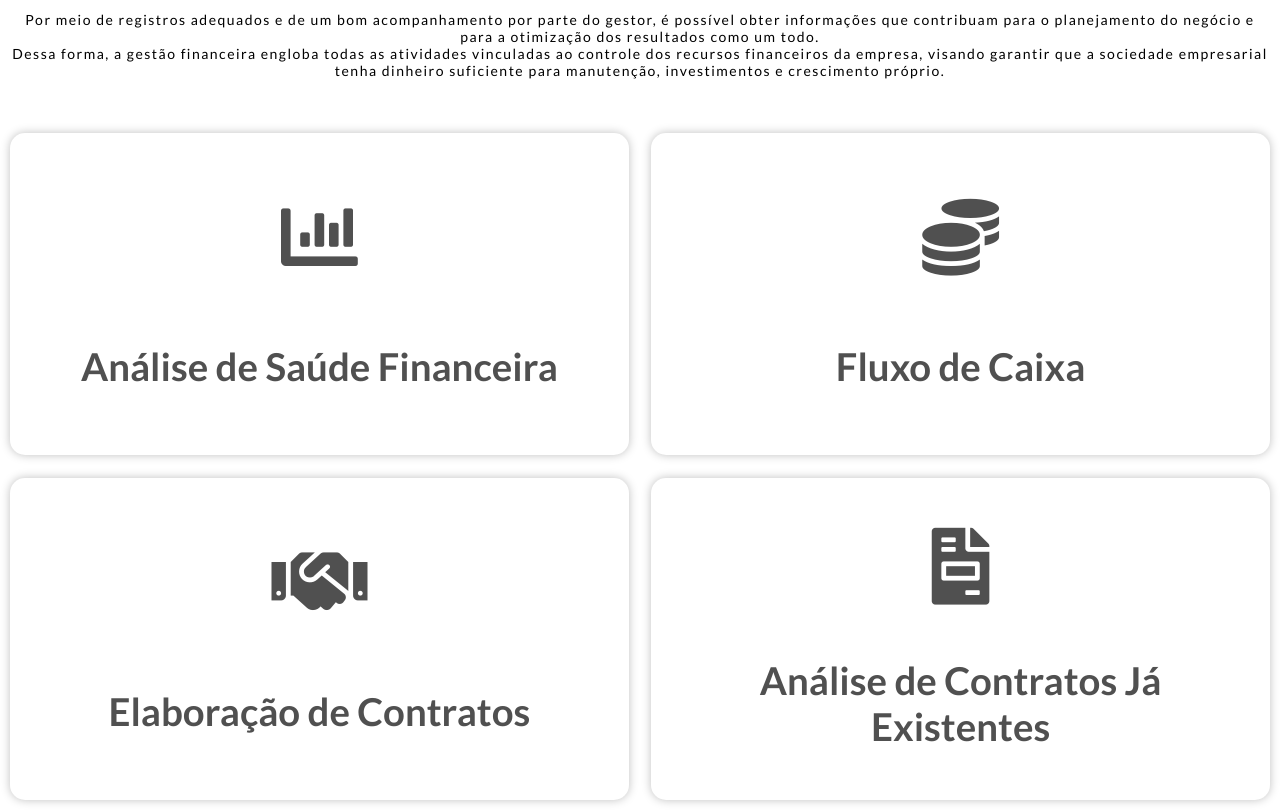
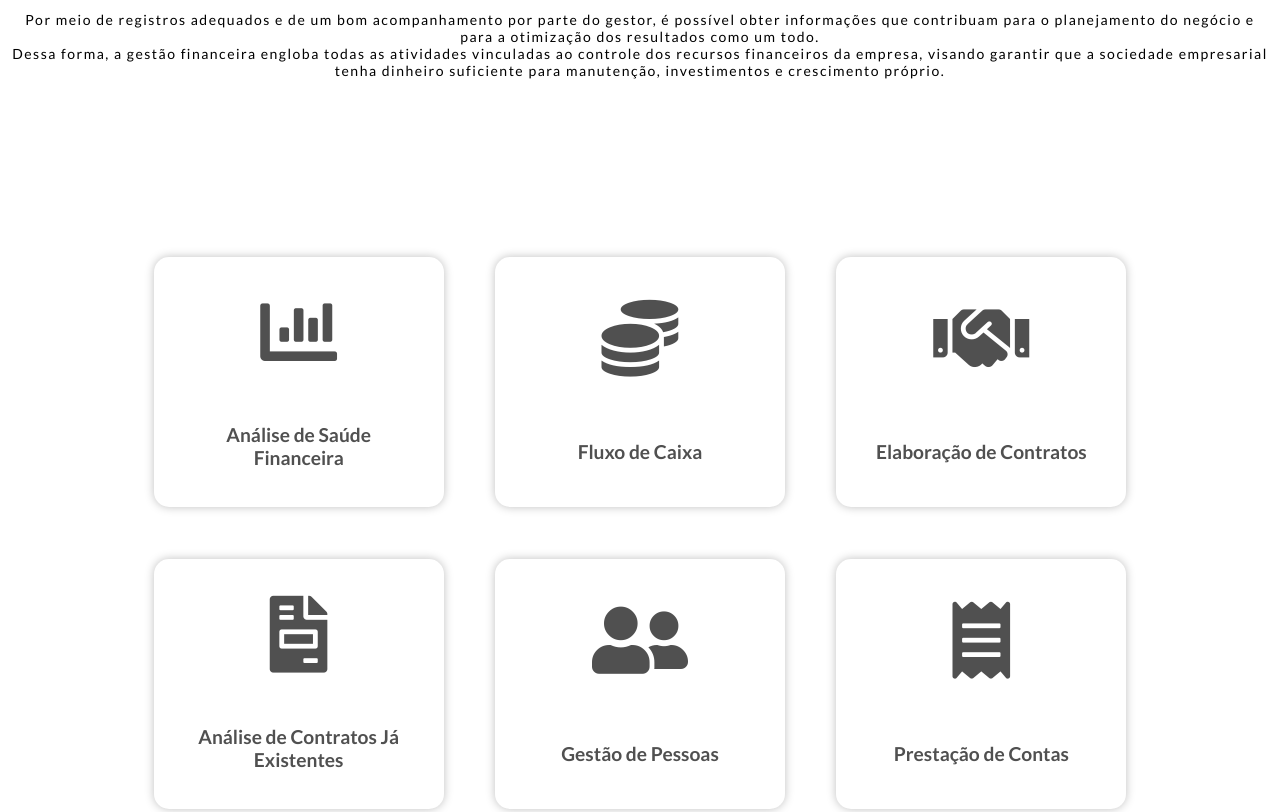
Before and after one commit to RicardoRR29/DRMello, a plain HTML site: page ResponsiveWebSite/index.html in a window 1280 px wide. Shown: the part 1115-1927 px from the top of the page. Drawn offline with Linux system fonts and the light colour scheme.

Commit message:
card fixed

```diff
--- a/ResponsiveWebSite/cards.css
+++ b/ResponsiveWebSite/cards.css
@@ -1,26 +1,23 @@
 
 .cards-section {
-    width: 100vw;
+    width: 80vw;
+    justify-content: center;
     color: rgb(80, 80, 80);
-}
-
-
-.grid-container {
-    margin-top: 20px;
+    margin: 10vw;
     display: grid;
     grid-template-columns: 1fr 1fr ;
     grid-template-rows: 1fr 1fr 1fr;
-    gap: 1.4rem;
+    gap: 4vw;
+    left: 50%;
 
-    padding: 10px 10px;
-    width: 100%;
+    padding: 2vw 2vw;
 }
 
 .card {
     position: relative;
     display: flex;
     flex-direction: column;
-    justify-content: space-evenly;
+    justify-content: space-around;
     align-items: center;
     background: #fff;
     box-shadow: 0px 0px 10px rgba(0, 0, 0, 0.25);
@@ -34,10 +31,29 @@
 }
 
 .card h2 {
-    padding: 1vw;
     font-size: 3vw;
     margin: 1vw;
     text-align: center;
     text-size-adjust: auto;
     /*padding-bottom: 15px;*/
 }
+
+@media (min-width: 500px) {
+
+    .cards-section {
+        grid-template-columns: 1fr 1fr 1fr;
+        grid-template-rows: 1fr 1fr;
+    }
+    .card {
+        padding: 1vw;
+
+    }
+    .card h2 {
+        padding: 1vw;
+        font-size: 1.5vw;
+        margin: 1vw;
+        text-align: center;
+        text-size-adjust: auto;
+        /*padding-bottom: 15px;*/
+    }
+}
--- a/ResponsiveWebSite/dropdown-menu.css
+++ b/ResponsiveWebSite/dropdown-menu.css
@@ -8,6 +8,10 @@
     position: fixed;
     height: 0;
     transition: height 1s ease;
+    border-bottom-left-radius: 10px;
+    border-bottom-right-radius: 10px;
+    box-shadow: 0px 0px 10px rgba(0, 0, 0, 0.25);
+
 }
 
 
--- a/ResponsiveWebSite/nav.css
+++ b/ResponsiveWebSite/nav.css
@@ -7,7 +7,6 @@ nav {
 }
 
 nav .logo {
-    font-weight: bold;
     font-size: 30px;
     margin-left: 20px;
 }
@@ -42,4 +41,5 @@ nav {
     padding: 0 1vw;
     transition: all 0.3s ease-in-out;
     z-index: 100;
+
 }
--- a/ResponsiveWebSite/wp.css
+++ b/ResponsiveWebSite/wp.css
@@ -5,7 +5,7 @@
     cursor: pointer;
     transition: all 0.5s ease-in-out;
     right: 4vw;
-    bottom: clamp(1rem,10vw, 2rem);
+    bottom: clamp(1.5rem,12vw, 3rem);
 
 }
 
```
